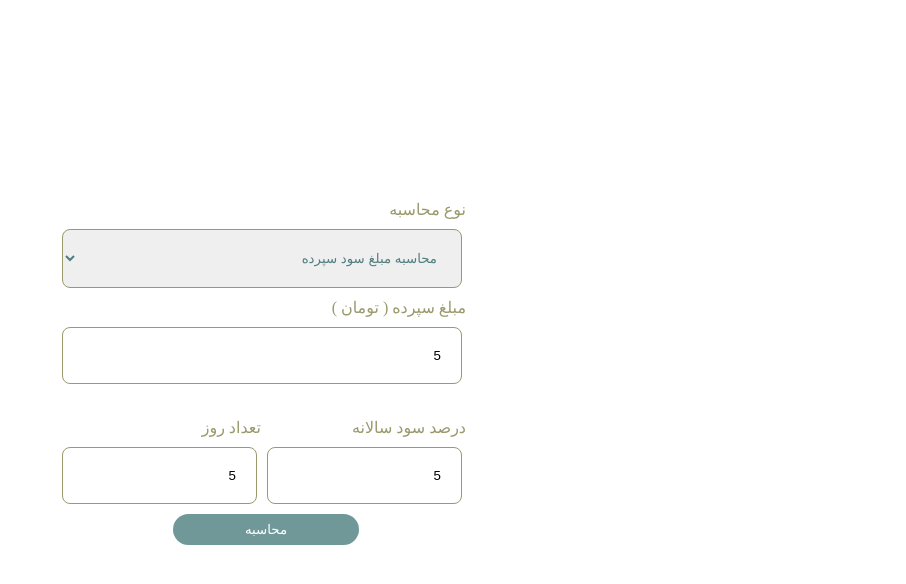
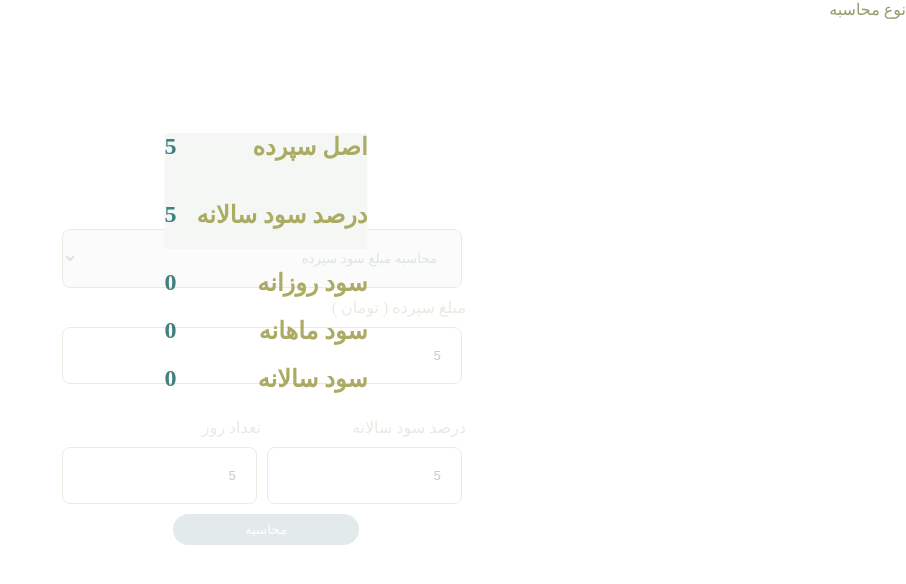
Before and after one commit to arash619550/profit, a plain HTML site: page index.html in a window 1280 px wide. Both pictures are taken after typing "5", "5", "5" into the empty fields and a click on the button "محاسبه". Shown: the whole page, without its empty margins (374-1280 px from the left). Drawn offline with Linux system fonts and the light colour scheme.

Commit message:
feat/alert

```diff
--- a/index.html
+++ b/index.html
@@ -11,8 +11,9 @@
 </head>
 
 <body>
-    <form action="#">
-        <label for="calculate">نوع محاسبه</label><br>
+
+    <label for="calculate">نوع محاسبه</label><br>
+    <form action="#" id="form">
         <select id="calculate">
             <option value="">محاسبه مبلغ سود سپرده</option>
         </select><br>
@@ -34,6 +35,28 @@
     </form>
     </div>
     <div class="alert">
+        <div class="backgroundcolorAlert">
+            <div>
+                <h4 class="label">اصل سپرده</h4>
+                <h4 class="value" id="deposit"></h4>
+            </div>
+            <div>
+                <h4 class="label">درصد سود سالانه</h4>
+                <h4 class="value" id="annual-profit-percentage"></h4>
+            </div>
+        </div>
+        <div>
+            <h4 class="label">سود روزانه</h4>
+            <h4 class="value" id="daily-profit"></h4>
+        </div>
+        <div>
+            <h4 class="label">سود ماهانه</h4>
+            <h4 class="value" id="monthly-profit"></h4>
+        </div>
+        <div>
+            <h4 class="label">سود سالانه</h4>
+            <h4 class="value" id="annual-profit"></h4>
+        </div>
 
     </div>
 </body>
--- a/main.js
+++ b/main.js
@@ -2,13 +2,29 @@ const amount = document.getElementById("amount");
 const percentage = document.getElementById("percentage");
 const numberOfDays = document.getElementById("number-of-days");
 const btn = document.querySelector(".button");
-let annualProfit;
-let dailyProfit;
-let monthlyProfit;
+let annualProfit = 0;
+let dailyProfit = 0;
+let monthlyProfit = 0;
 btn.addEventListener("click", function (e) {
     e.preventDefault();
     annualProfit = Math.round((amount.value * percentage.value) / 100);
     dailyProfit = Math.round((amount.value * percentage.value) / 36500);
     monthlyProfit = Math.round(dailyProfit * numberOfDays.value);
-    console.log(annualProfit, monthlyProfit, dailyProfit)
+    alertFunction();
 })
+const alertFunction = () => {
+    const alert = document.querySelector(".alert");
+    const deposit = document.getElementById("deposit");
+    const annualProfitPercentage = document.getElementById("annual-profit-percentage");
+    const dailyProfitAlert = document.getElementById("daily-profit");
+    const monthlyProfitAlert = document.getElementById("monthly-profit");
+    const annualProfitAlert = document.getElementById("annual-profit");
+    const form = document.querySelector("form");
+    deposit.innerText = amount.value;
+    annualProfitPercentage.innerText = percentage.value;
+    dailyProfitAlert.innerText = dailyProfit;
+    monthlyProfitAlert.innerText = monthlyProfit;
+    annualProfitAlert.innerText = annualProfit;
+    alert.classList.add("show");
+    form.style.opacity="0.2";
+}
--- a/style.css
+++ b/style.css
@@ -2,6 +2,10 @@
     padding: 0;
     margin: 0;
     box-sizing: border-box;
+}
+
+body {
+    position: relative;
 }
 
 form {
@@ -56,3 +60,41 @@ input,
     border: 0;
     outline: 0;
 }
+
+
+.alert {
+    text-align: center;
+    opacity: 0;
+    position: absolute;
+    top: 50%;
+    left: 50%;
+    transform: translate(-50%, -50%);
+    display: flex;
+    flex-direction: column;
+}
+
+.alert div {
+    display: flex;
+    gap: 20px;
+    justify-content: space-between;
+    margin-bottom: 20px;
+    font-size: 24px;
+}
+
+.show {
+    opacity: 1;
+}
+
+.alert .label {
+    color: #abab64;
+}
+
+.alert .value {
+    color: #408080;
+}
+
+.backgroundcolorAlert {
+    background-color: #f5f7f4;
+    display: flex;
+    flex-direction: column;
+}
```
